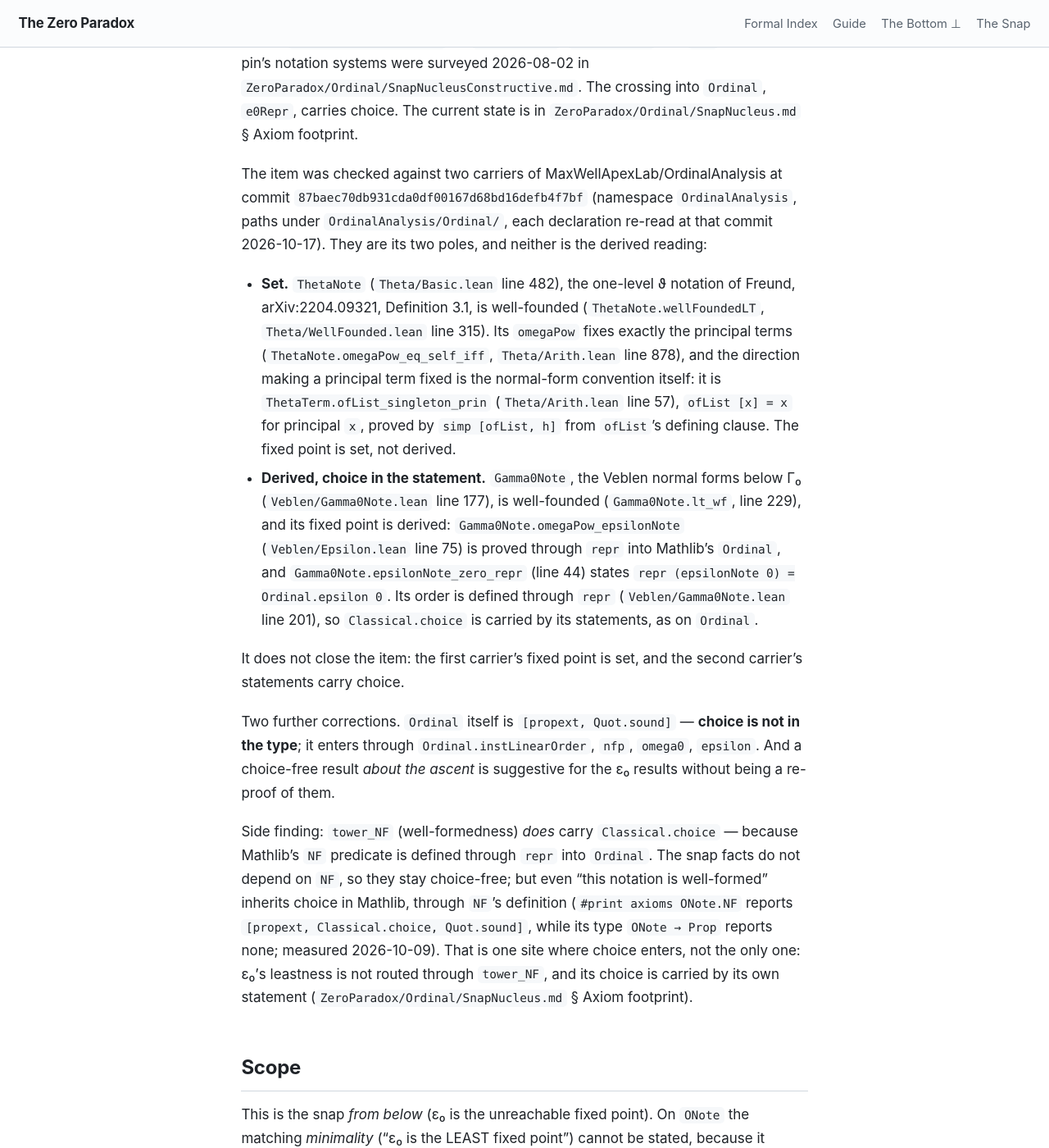
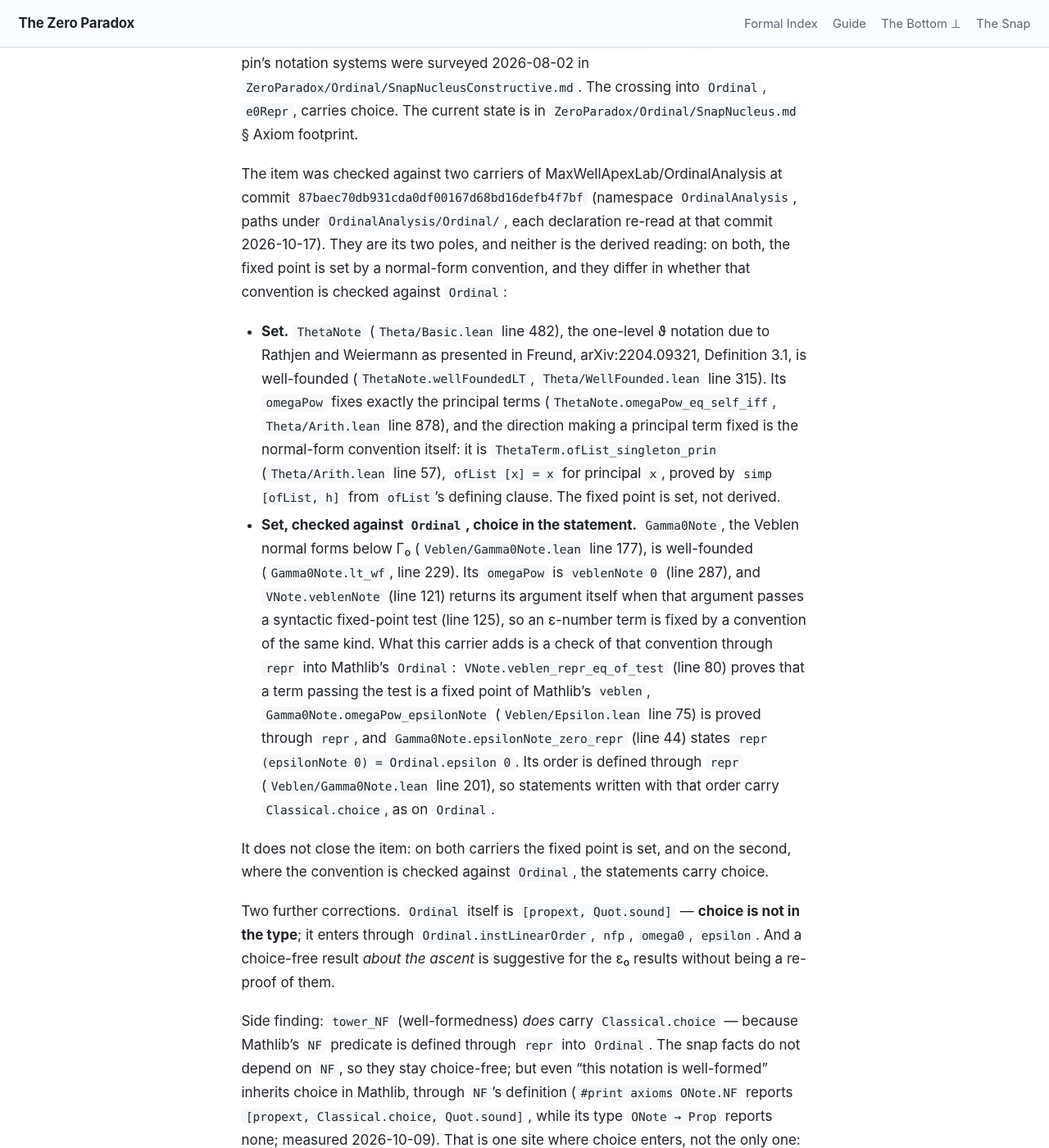
Before and after one commit to timbrigham/ZeroParadox, a Jekyll site: the page built from ZeroParadox/Ordinal/ConstructiveOrdinals.md, in a window 1280 px wide and 1400 px high, scrolled down 2092 px. Shown: the whole window at 82% size. Built offline with Jekyll 4.4.1, drawn with Linux system fonts in a browser that asks for light colours; our own code applies the rules of GitHub Pages for plain Markdown files.

Commit message:
ZP-N open item: Gamma0Note's fixed point is set too, checked against Ordinal
Gamma0Note's omegaPow is veblenNote 0, and VNote.veblenNote returns its
argument itself when it passes a syntactic fixed-point test, the same kind
of convention as ThetaNote's ofList. What Gamma0Note adds is a check of that
convention through repr (VNote.veblen_repr_eq_of_test). Poles restated as
set-unchecked versus set-checked-against-Ordinal; ThetaNote's system credited
to Rathjen and Weiermann as presented in Freund Definition 3.1.

Co-Authored-By: Claude Opus 5.5 (1M context) <noreply@anthropic.com>
Claude-Session: https://claude.ai/code/session_01DYrKY8CR8AeESMvjGVQtzA

```diff
--- a/ZeroParadox/Ordinal/ConstructiveOrdinals.md
+++ b/ZeroParadox/Ordinal/ConstructiveOrdinals.md
@@ -60,22 +60,30 @@ crossing into `Ordinal`, `e0Repr`, carries choice. The current state is in `Zero
 
 The item was checked against two carriers of MaxWellApexLab/OrdinalAnalysis at commit
 `87baec70db931cda0df00167d68bd16defb4f7bf` (namespace `OrdinalAnalysis`, paths under `OrdinalAnalysis/Ordinal/`,
-each declaration re-read at that commit 2026-10-17). They are its two poles, and neither is the derived reading:
+each declaration re-read at that commit 2026-10-17). They are its two poles, and neither is the derived reading: on
+both, the fixed point is set by a normal-form convention, and they differ in whether that convention is checked
+against `Ordinal`:
 
-* **Set.** `ThetaNote` (`Theta/Basic.lean` line 482), the one-level ϑ notation of Freund, arXiv:2204.09321,
-  Definition 3.1, is well-founded (`ThetaNote.wellFoundedLT`, `Theta/WellFounded.lean` line 315). Its
+* **Set.** `ThetaNote` (`Theta/Basic.lean` line 482), the one-level ϑ notation due to Rathjen and Weiermann as
+  presented in Freund, arXiv:2204.09321, Definition 3.1, is well-founded (`ThetaNote.wellFoundedLT`,
+  `Theta/WellFounded.lean` line 315). Its
   `omegaPow` fixes exactly the principal terms (`ThetaNote.omegaPow_eq_self_iff`, `Theta/Arith.lean` line 878), and
   the direction making a principal term fixed is the normal-form convention itself: it is
   `ThetaTerm.ofList_singleton_prin` (`Theta/Arith.lean` line 57), `ofList [x] = x` for principal `x`, proved by
   `simp [ofList, h]` from `ofList`'s defining clause. The fixed point is set, not derived.
-* **Derived, choice in the statement.** `Gamma0Note`, the Veblen normal forms below Γ₀ (`Veblen/Gamma0Note.lean`
-  line 177), is well-founded (`Gamma0Note.lt_wf`, line 229), and its fixed point is derived:
-  `Gamma0Note.omegaPow_epsilonNote` (`Veblen/Epsilon.lean` line 75) is proved through `repr` into Mathlib's `Ordinal`,
-  and `Gamma0Note.epsilonNote_zero_repr` (line 44) states `repr (epsilonNote 0) = Ordinal.epsilon 0`. Its order is defined
-  through `repr` (`Veblen/Gamma0Note.lean` line 201), so `Classical.choice` is carried by its statements, as on
-  `Ordinal`.
+* **Set, checked against `Ordinal`, choice in the statement.** `Gamma0Note`, the Veblen normal forms below Γ₀
+  (`Veblen/Gamma0Note.lean` line 177), is well-founded (`Gamma0Note.lt_wf`, line 229). Its `omegaPow` is
+  `veblenNote 0` (line 287), and `VNote.veblenNote` (line 121) returns its argument itself when that argument
+  passes a syntactic fixed-point test (line 125), so an ε-number term is fixed by a convention of the same kind.
+  What this carrier adds is a check of that convention through `repr` into Mathlib's `Ordinal`:
+  `VNote.veblen_repr_eq_of_test` (line 80) proves that a term passing the test is a fixed point of Mathlib's
+  `veblen`, `Gamma0Note.omegaPow_epsilonNote` (`Veblen/Epsilon.lean` line 75) is proved through `repr`, and
+  `Gamma0Note.epsilonNote_zero_repr` (line 44) states `repr (epsilonNote 0) = Ordinal.epsilon 0`. Its order is defined
+  through `repr` (`Veblen/Gamma0Note.lean` line 201), so statements written with that order carry
+  `Classical.choice`, as on `Ordinal`.
 
-It does not close the item: the first carrier's fixed point is set, and the second carrier's statements carry choice.
+It does not close the item: on both carriers the fixed point is set, and on the second, where the convention is
+checked against `Ordinal`, the statements carry choice.
 
 Two further corrections. `Ordinal` itself is `[propext, Quot.sound]` — **choice is not in the
 type**; it enters through `Ordinal.instLinearOrder`, `nfp`, `omega0`, `epsilon`. And a choice-free result *about the ascent* is
```
